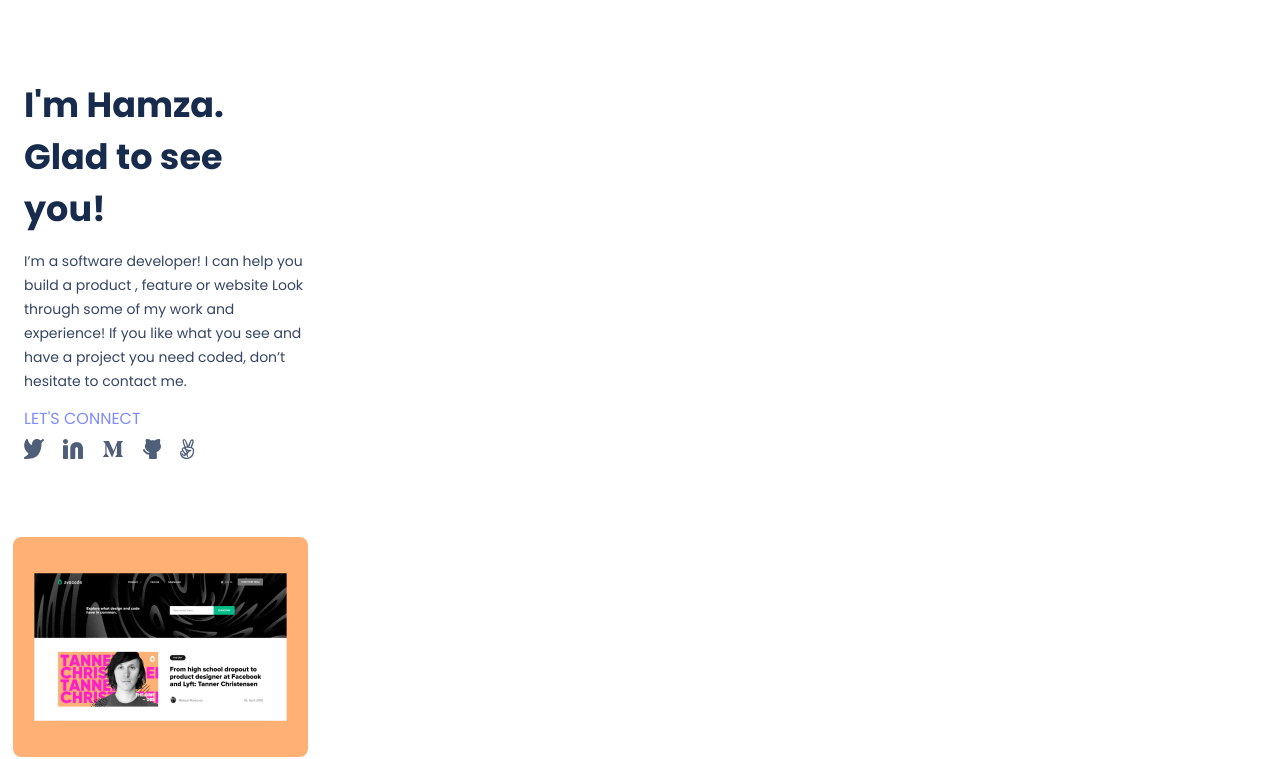
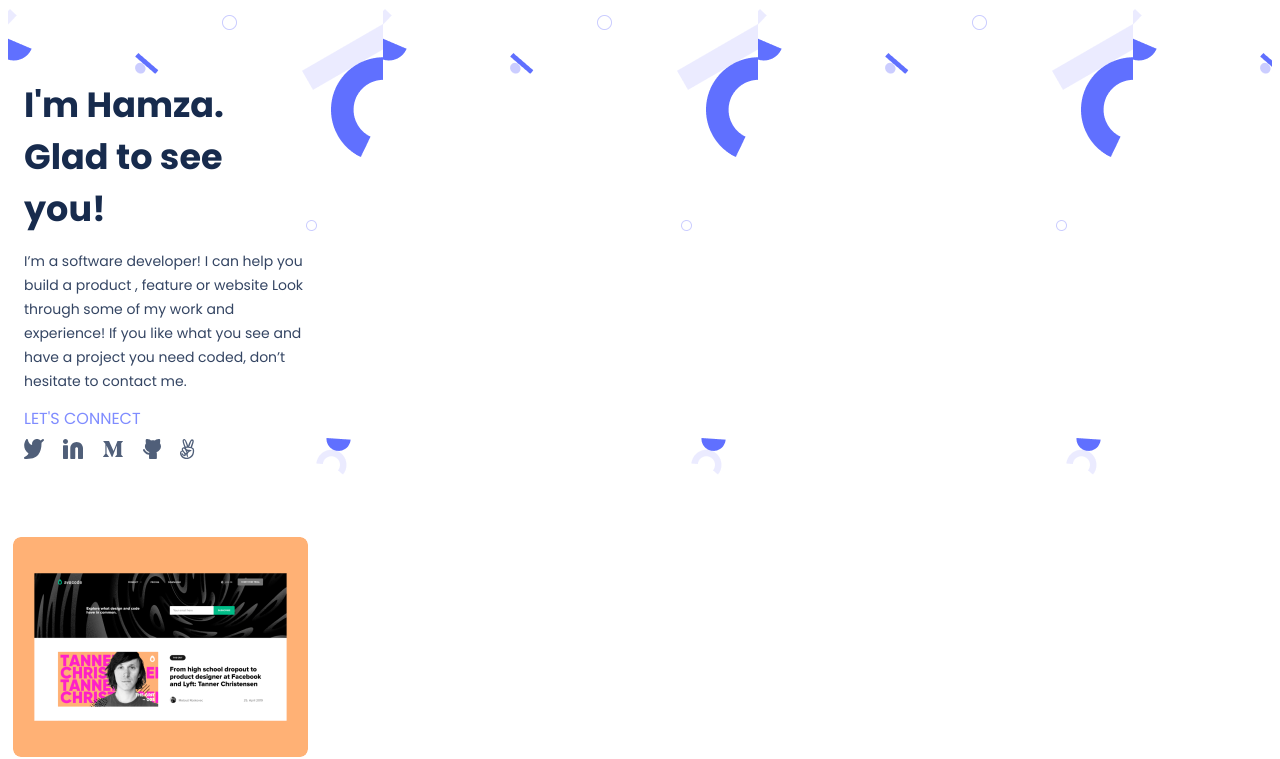
Before and after one commit to hamza-asif22/Portfolio, a website: page index.html in a window 1280 px wide. Shown: the part 55-814 px from the top of the page. Drawn offline with Linux system fonts and the light colour scheme.

Commit message:
Background image is added to your first introductory page

```diff
--- a/style.css
+++ b/style.css
@@ -36,6 +36,7 @@
 }
 .main4{
     padding: 70px 16px;
+    background-image:url(header-shapes\ mobile.png) ;
 }
 .h1{
     width: 327px;
```
Also changed, not shown: header-shapes mobile.png (added).
